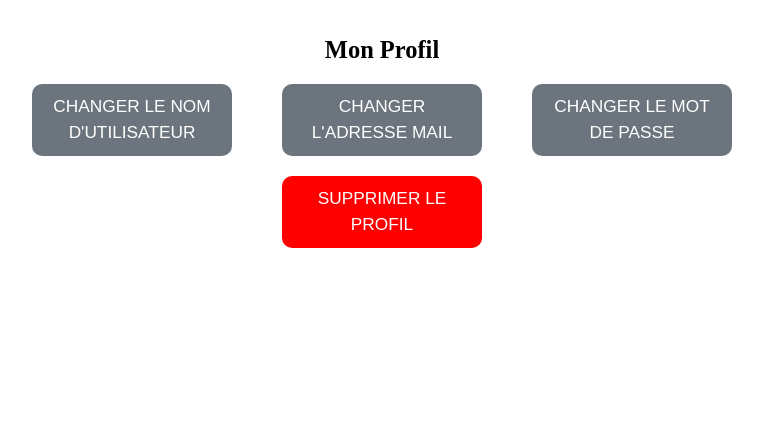
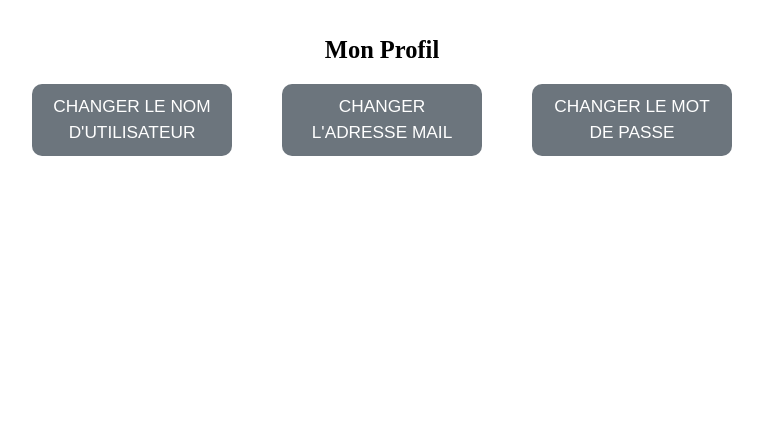
Before and after one commit to GillesCob/chouxfleurs, a Flask app: template app_folder/templates/My profil/my_profil.html in a window 1280 px wide. Shown: the part 56-503 px from the top of the page, without its empty margins (258-1021 px from the left). Run offline with Flask 3, Linux system fonts and the light colour scheme; the template is opened without the code that fills it: most values are stand-ins (such as "Sample title", 1, 10 or a date in 2020); some libraries are stand-ins or nearby versions.

Commit message:
suppression bouton pour supp son profil

```diff
--- a/app_folder/templates/My profil/my_profil.html
+++ b/app_folder/templates/My profil/my_profil.html
@@ -15,7 +15,7 @@
             <a href="/change_password" class="my_btn">Changer le mot de passe</a>
 
         </div>
-        <button onclick="openModal_delete_profil()" class="my_btn red_admin_button">Supprimer le profil</button>
+        <!-- <button onclick="openModal_delete_profil()" class="my_btn red_admin_button">Supprimer le profil</button> -->
     </div>
 
 
```
